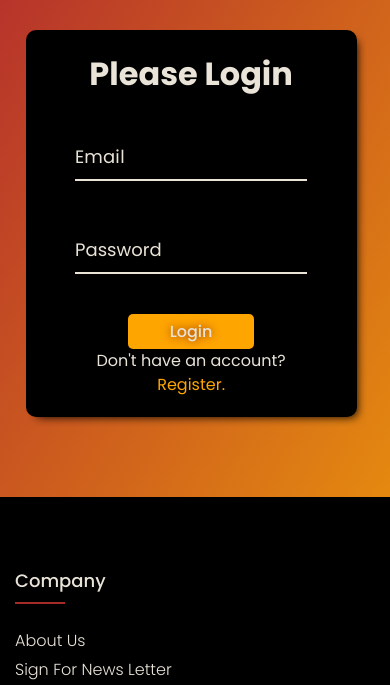
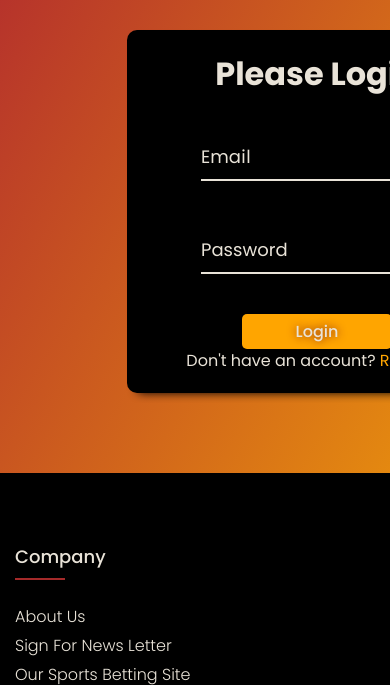
Before and after one commit to Liburn-Krasniqi/MMA-Event-Tracker, a PHP site: page /Login.html in a window 390 px wide; the page is wider, and only the part inside the window is pictured. Shown: the part 90-775 px from the top of that part. Run offline with PHP 8.4, Linux system fonts and the light colour scheme.

Commit message:
resposnivtet per llaptuqa

```diff
--- a/Login.css
+++ b/Login.css
@@ -164,3 +164,16 @@ main.active #register-container{
         height: 600px;
     }
   }
+
+  @media only screen and (max-width: 1025px) {
+    main{
+        width: 400px;
+        margin-left: 30%;
+    }
+
+    main.active{
+        height: 700px;
+        width: 400px;
+
+    }
+  }
```
